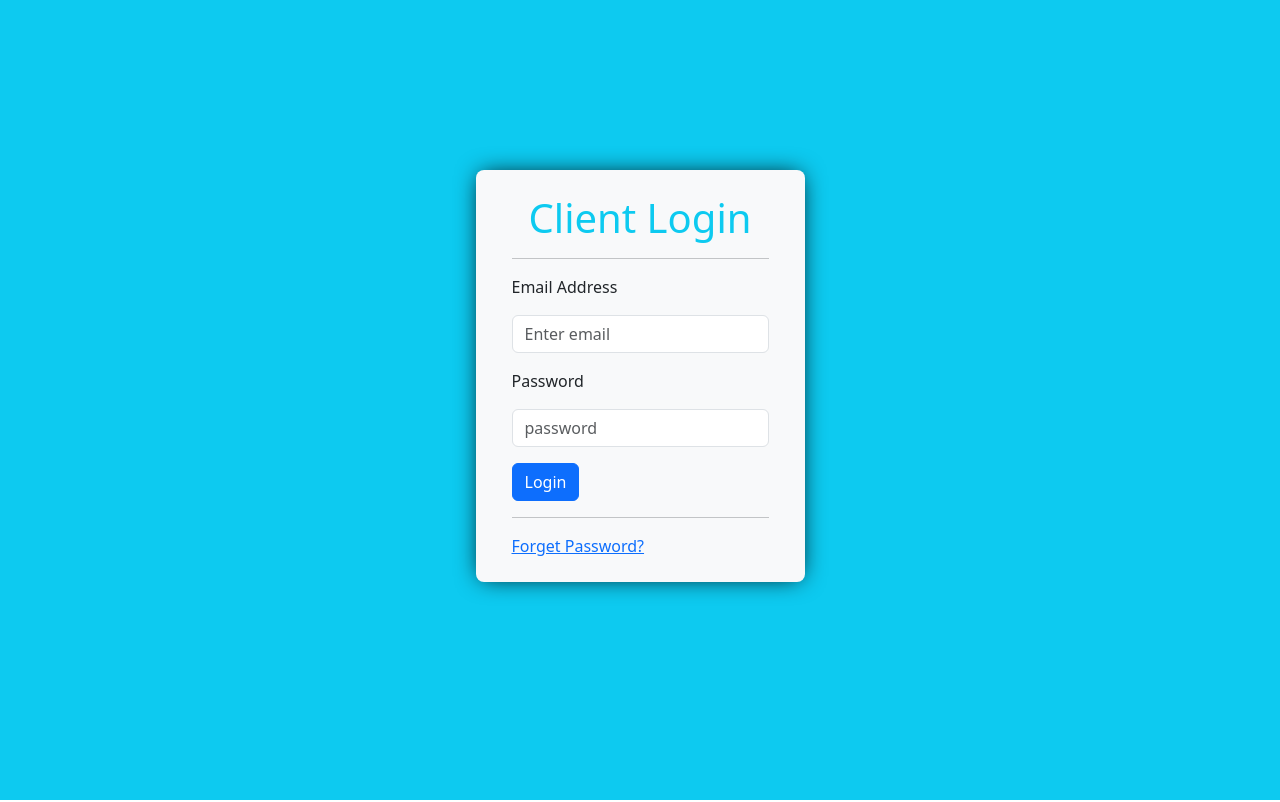
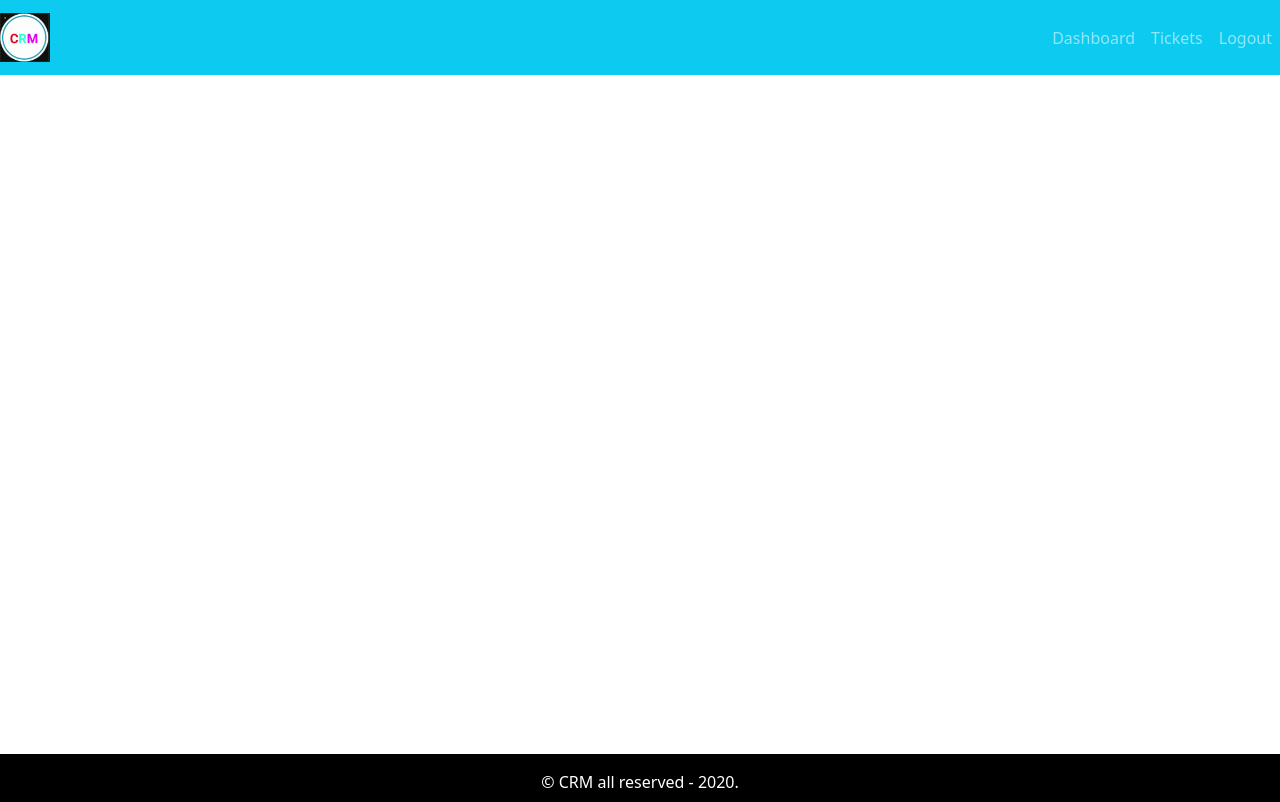
Before and after one commit to gitpld1118/crm-frontend, a React (Create React App) app: page / in a window 1280 px wide. Built offline with nearby package versions, Linux system fonts and the light colour scheme.

Commit message:
layout is added

```diff
--- a/src/App.css
+++ b/src/App.css
@@ -0,0 +1,24 @@
+.default-layout {
+    display: grid;
+    grid-template-rows: 50px auto 3rem;
+    grid-template-areas:
+    "header"
+    "main"
+    "footer";
+}
+
+header {
+    grid-area: header;
+}
+
+main {
+    grid-area: main;
+    min-height: 88vh;
+}
+
+footer {
+    grid-area: footer;
+    background: black;
+    padding: 1rem;
+    color: white;
+}
--- a/src/App.js
+++ b/src/App.js
@@ -1,15 +1,15 @@
 import React from "react";
 import "./App.css";
 import 'bootstrap/dist/css/bootstrap.min.css';
-
+import { DefaultLayout } from "./layout/DefaultLayout"
 import { Entry } from "./page/Entry/Entry.page";
 
 
 function App() {
   return (
     <div className="App">
-      <Entry />
-
+      {/* <Entry /> */}
+      <DefaultLayout>Dashboard</DefaultLayout>
     </div>
   );
 }
--- a/src/components/password-reset/PasswordReset.comp.jsx
+++ b/src/components/password-reset/PasswordReset.comp.jsx
@@ -3,14 +3,14 @@
 import { Container, Row, Col, Form, Button } from "react-bootstrap";
 
 
-export const ResetPassword = ({ handleOnchange, handleOnSubmit, formSwitcher, email }) => {
+export const ResetPassword = ({ handleOnchange, handleOnResetSubmit, formSwitcher, email }) => {
   return (
     <Container>
       <Row>
         <Col>
           <h1 className="text-info text-center">Reset Password</h1>
           <hr />
-          <Form autoComplete="off" onSubmit={handleOnSubmit}>
+          <Form autoComplete="off" onSubmit={handleOnResetSubmit}>
             <Form.Group>
               <Form.Label className="mb-3">Email Address</Form.Label>
               <Form.Control
@@ -41,7 +41,7 @@
 
 ResetPassword.propTypes = {
   handleOnchange: PropTypes.func.isRequired,
-  handleOnSubmit: PropTypes.func.isRequired,
+  handleOnResetSubmit: PropTypes.func.isRequired,
   formSwitcher: PropTypes.func.isRequired,
   email: PropTypes.string.isRequired,
 };
--- /dev/null
+++ b/src/layout/DefaultLayout.jsx
@@ -0,0 +1,17 @@
+import React from "react";
+import { Header } from "./partials/Header.comp";
+import { Footer } from "./partials/Footer.comp";
+
+export const DefaultLayout = ({children}) => {
+  return (
+    <div className="default-layout">
+      <header className="header">
+        <Header />
+      </header>
+      <main className="main">{children}</main>
+      <footer className="footer">
+        <Footer />
+      </footer>
+    </div>
+  );
+};
--- /dev/null
+++ b/src/layout/partials/Footer.comp.jsx
@@ -0,0 +1,9 @@
+import React from 'react'
+
+export const Footer = () => {
+  return (
+    <div className="text-center copy-right">
+      &copy; CRM all reserved - 2020.
+    </div>
+  )
+}
--- /dev/null
+++ b/src/layout/partials/Header.comp.jsx
@@ -0,0 +1,21 @@
+import React from "react";
+import { Navbar, Nav } from "react-bootstrap";
+import logo from "../../assets/img/logo.png";
+
+export const Header = () => {
+  return (
+    <Navbar collapseOnSelect variant="dark" bg="info" expand="md">
+      <Navbar.Brand>
+        <img src={logo} alt="logo" width="50px" />
+      </Navbar.Brand>
+      <Navbar.Toggle aria-controls="basic-navbar-nav" />
+      <Navbar.Collapse id="basic-navbar-nav">
+        <Nav className="ms-auto">
+          <Nav.Link href="/dashboard">Dashboard</Nav.Link>
+          <Nav.Link href="/Tickets">Tickets</Nav.Link>
+          <Nav.Link href="/Logout">Logout</Nav.Link>
+        </Nav>
+      </Navbar.Collapse>
+    </Navbar>
+  );
+};
--- a/src/page/Entry/Entry.page.jsx
+++ b/src/page/Entry/Entry.page.jsx
@@ -33,6 +33,7 @@
 
     console.log(email, password);
   };
+
   const handleOnResetSubmit = (e) => {
     e.preventDefault();
 
```
Also changed, not shown: src/assets/img/logo.png (added).
